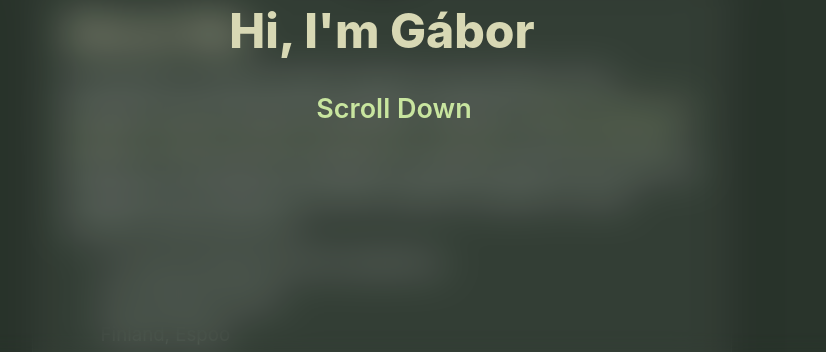
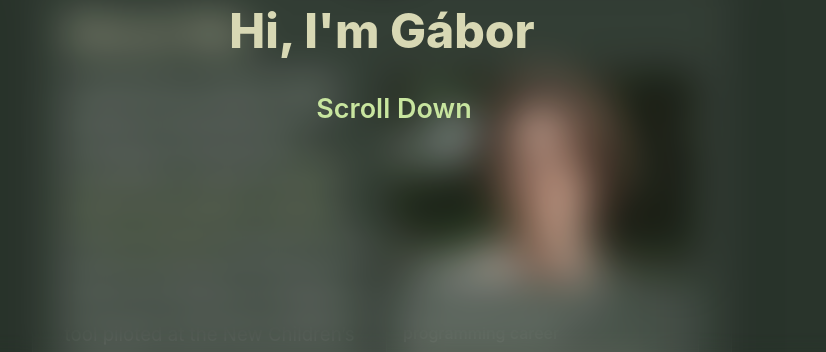
Before and after one commit to mobahug/gaborulenius, a React (Vite) app: page / in a window 1280 px wide. Shown: the part 425-777 px from the top of the page, without its empty margins (258-1084 px from the left). Built offline with nearby package versions, Linux system fonts and the light colour scheme; some icons are missing.

Commit message:
add details + more content to about section

```diff
--- a/src/components/LinkThumbnail.tsx
+++ b/src/components/LinkThumbnail.tsx
@@ -4,10 +4,13 @@ import {
   CardMedia,
   CardContent,
   Typography,
+  Stack,
 } from "@mui/material";
+import AccessTimeIcon from "@mui/icons-material/AccessTime";
 import { useAtomValue } from "jotai";
 import { localeAtom } from "../hooks/localeAtom";
 import { FormattedMessage } from "react-intl";
+import CalendarMonthIcon from "@mui/icons-material/CalendarMonth";
 
 type LinkThumbnailProps = {
   id: string;
@@ -15,6 +18,10 @@ type LinkThumbnailProps = {
   image: string;
   urlEN: string;
   urlFI: string;
+  readingMinutes?: number;
+  isArticle?: boolean;
+  date?: string;
+  height?: number;
 };
 
 const LinkThumbnail: React.FC<LinkThumbnailProps> = ({
@@ -23,9 +30,19 @@ const LinkThumbnail: React.FC<LinkThumbnailProps> = ({
   image,
   urlEN,
   urlFI,
+  readingMinutes,
+  isArticle = false,
+  date,
+  height = 140,
 }) => {
   const locale = useAtomValue(localeAtom);
   const displayUrl = locale === "fi" ? urlFI : urlEN;
+  const formattedDate = date
+    ? new Intl.DateTimeFormat(locale, {
+        year: "numeric",
+        month: "long",
+      }).format(new Date(`${date.split(".")[1]}-${date.split(".")[0]}-01`))
+    : null;
 
   return (
     <Card sx={{ p: 0, boxShadow: 0 }}>
@@ -35,19 +52,38 @@ const LinkThumbnail: React.FC<LinkThumbnailProps> = ({
         target="_blank"
         rel="noopener noreferrer"
       >
-        <CardMedia
-          height="140"
-          component="img"
-          image={image}
-          alt="Placeholder"
-        />
-        <CardContent>
-          <Typography gutterBottom variant="subtitle2">
+        <CardMedia component="img" height={height} image={image} alt="" />
+        <CardContent sx={{ pb: 2 }}>
+          <Typography variant="subtitle2" gutterBottom>
             <FormattedMessage id={id} />
           </Typography>
           <Typography variant="body2" sx={{ color: "text.secondary" }}>
             <FormattedMessage id={descriptionId} />
           </Typography>
+          {isArticle ? (
+            <Stack
+              direction="row"
+              justifyContent="flex-end"
+              pt={2}
+              spacing={1}
+              alignItems="center"
+            >
+              <Stack direction="row" spacing={1} alignItems="center">
+                <AccessTimeIcon sx={{ fontSize: 16 }} />
+                <Typography variant="caption" color="text.secondary">
+                  <FormattedMessage
+                    id="linkThumbnailReadingTime"
+                    values={{ minutes: readingMinutes }}
+                  />
+                </Typography>
+
+                <CalendarMonthIcon sx={{ fontSize: 16 }} />
+                <Typography variant="caption" color="text.secondary">
+                  {formattedDate}
+                </Typography>
+              </Stack>
+            </Stack>
+          ) : null}
         </CardContent>
       </CardActionArea>
     </Card>
--- a/src/components/sections/AboutSection.tsx
+++ b/src/components/sections/AboutSection.tsx
@@ -7,6 +7,8 @@ import {
   ListItemIcon,
   Box,
   useTheme,
+  Grid,
+  useMediaQuery,
 } from "@mui/material";
 import SchoolIcon from "@mui/icons-material/School";
 import WorkIcon from "@mui/icons-material/Work";
@@ -17,6 +19,7 @@ import { colors as lightColors } from "../../colors";
 import { colors as darkColors } from "../../colorsDark";
 
 import LocationOnIcon from "@mui/icons-material/LocationOn";
+import LinkThumbnail from "../LinkThumbnail";
 
 const META_ITEMS = [
   {
@@ -39,6 +42,8 @@ const AboutSection = ({
   innerRef: React.Ref<HTMLDivElement>;
 }) => {
   const theme = useTheme();
+  const isMobile = useMediaQuery(theme.breakpoints.down("sm"));
+
   return (
     <motion.div
       initial="hidden"
@@ -55,6 +60,8 @@ const AboutSection = ({
             <FormattedMessage id="aboutHeading" />
           </Typography>
         </motion.div>
+        <Grid container spacing={2}>
+          <Grid size={{ xs: 12, md: 6 }}>
             <motion.div custom={2} variants={fadeUp}>
               <Typography variant="body1" sx={{ lineHeight: 1.5 }}>
                 <FormattedMessage
@@ -78,16 +85,39 @@ const AboutSection = ({
                 />
               </Typography>
             </motion.div>
-        <motion.div custom={3} variants={fadeUp}>
+            <motion.div custom={4} variants={fadeUp}>
               <List>
                 {META_ITEMS.map(({ id, icon }) => (
                   <ListItem key={id} disablePadding>
                     <ListItemIcon sx={{ minWidth: 36 }}>{icon}</ListItemIcon>
-                <ListItemText primary={<FormattedMessage id={id} />} />
+                    <ListItemText
+                      primary={
+                        <Typography variant="body2">
+                          <FormattedMessage id={id} />
+                        </Typography>
+                      }
+                    />
                   </ListItem>
                 ))}
               </List>
             </motion.div>
+          </Grid>
+          <Grid size={{ xs: 12, md: 6 }}>
+            <motion.div custom={3} variants={fadeUp}>
+              <LinkThumbnail
+                id="linkThumbnailTitleGabor"
+                descriptionId="linkThumbnailDescriptionGabor"
+                image="/gaborulenius/profile2-small.webp"
+                urlEN="https://www.tietoevry.com/en/meet-our-people/2024/06/gabor-horvath-ulenius-far-from-the-a4-way-into-a-programming-career"
+                urlFI="https://www.tietoevry.com/fi/blogi/2024/06/gabor-horvath-ulenius-kauas-a4-urasta-ohjelmointiin/"
+                readingMinutes={3}
+                isArticle={true}
+                date="06.2024"
+                height={isMobile ? 140 : 210}
+              />
+            </motion.div>
+          </Grid>
+        </Grid>
       </Paper>
     </motion.div>
   );
--- a/src/contexts.tsx
+++ b/src/contexts.tsx
@@ -105,7 +105,7 @@ export const highlightedEvents: TimelineEvent[] = [
             />
           </ListItem>
         </List>
-        <Grid container spacing={2} sx={{ mt: 2 }}>
+        <Grid container spacing={5} sx={{ pt: 8 }}>
           <Grid size={{ xs: 12, sm: 6 }}>
             <LinkThumbnail
               id="linkThumbnailTitleTietoevryHus"
@@ -113,6 +113,9 @@ export const highlightedEvents: TimelineEvent[] = [
               image="https://www.tietoevry.com/siteassets/images--videos/04-industries/healthcare-and-welfare/main/19--web-2560x1440-2.jpg?quality=80&width=1920&format=webp"
               urlEN="https://www.tietoevry.com/en/newsroom/all-news-and-releases/articles/2021/an-agile-and-cost-effective-way-to-combine-patient-data-from-different-systems-it-already-exists-and-this-is-how-it-works/"
               urlFI="https://www.tietoevry.com/fi/asiakkaitamme/2019/HUS-kehittaa-kliinisen-datan-hyodyntamista-tietoallas-ratkaisulla/"
+              readingMinutes={7}
+              isArticle={true}
+              date="01.2021"
             />
           </Grid>
           <Grid size={{ xs: 12, sm: 6 }}>
@@ -122,6 +125,9 @@ export const highlightedEvents: TimelineEvent[] = [
               image="https://www.tietoevry.com/siteassets/images--videos/05-businesses/tietoevry-care/success-stories/hus-children-and-adolescents-hospital/lanu_11.jpg?quality=80&width=1920&format=webp"
               urlEN="https://www.tietoevry.com/en/success-stories/2024/generative-ai-pilot-assists-clinicians-at-new-childrens-hospital/"
               urlFI="https://www.tietoevry.com/fi/asiakkaitamme/2024/generatiivinen-tekoaly-auttaa-kliinikoita-paatoksenteossa-uudessa-lastensairaalassa/"
+              readingMinutes={4}
+              isArticle={true}
+              date="03.2024"
             />
           </Grid>
         </Grid>
@@ -144,7 +150,7 @@ export const highlightedEvents: TimelineEvent[] = [
         >
           <FormattedMessage id="eventAnyhauP1" />
         </Typography>
-        <Grid container spacing={2} sx={{ mt: 2 }}>
+        <Grid container spacing={5} sx={{ pt: 8 }}>
           <Grid size={{ xs: 12, sm: 6 }}>
             <LinkThumbnail
               id="linkThumbnailTitleAnyhau"
@@ -174,7 +180,7 @@ export const highlightedEvents: TimelineEvent[] = [
         >
           <FormattedMessage id="eventHiveP1" />
         </Typography>
-        <Grid container spacing={2} sx={{ mt: 2 }}>
+        <Grid container spacing={5} sx={{ pt: 8 }}>
           <Grid size={{ xs: 12, sm: 6 }}>
             <LinkThumbnail
               id="linkThumbnailTitleHive"
@@ -293,7 +299,7 @@ export const allEvents: TimelineEvent[] = [
             />
           </ListItem>
         </List>
-        <Grid container spacing={2} sx={{ mt: 2 }}>
+        <Grid container spacing={5} sx={{ pt: 8 }}>
           <Grid size={{ xs: 12, sm: 6 }}>
             <LinkThumbnail
               id="linkThumbnailTitleTietoevryHus"
@@ -301,6 +307,9 @@ export const allEvents: TimelineEvent[] = [
               image="https://www.tietoevry.com/siteassets/images--videos/04-industries/healthcare-and-welfare/main/19--web-2560x1440-2.jpg?quality=80&width=1920&format=webp"
               urlEN="https://www.tietoevry.com/en/newsroom/all-news-and-releases/articles/2021/an-agile-and-cost-effective-way-to-combine-patient-data-from-different-systems-it-already-exists-and-this-is-how-it-works/"
               urlFI="https://www.tietoevry.com/fi/asiakkaitamme/2019/HUS-kehittaa-kliinisen-datan-hyodyntamista-tietoallas-ratkaisulla/"
+              readingMinutes={7}
+              isArticle={true}
+              date="01.2021"
             />
           </Grid>
           <Grid size={{ xs: 12, sm: 6 }}>
@@ -310,6 +319,9 @@ export const allEvents: TimelineEvent[] = [
               image="https://www.tietoevry.com/siteassets/images--videos/05-businesses/tietoevry-care/success-stories/hus-children-and-adolescents-hospital/lanu_11.jpg?quality=80&width=1920&format=webp"
               urlEN="https://www.tietoevry.com/en/success-stories/2024/generative-ai-pilot-assists-clinicians-at-new-childrens-hospital/"
               urlFI="https://www.tietoevry.com/fi/asiakkaitamme/2024/generatiivinen-tekoaly-auttaa-kliinikoita-paatoksenteossa-uudessa-lastensairaalassa/"
+              readingMinutes={4}
+              isArticle={true}
+              date="03.2024"
             />
           </Grid>
         </Grid>
@@ -332,7 +344,7 @@ export const allEvents: TimelineEvent[] = [
         >
           <FormattedMessage id="eventAnyhauP1" />
         </Typography>
-        <Grid container spacing={2} sx={{ mt: 2 }}>
+        <Grid container spacing={5} sx={{ pt: 8 }}>
           <Grid size={{ xs: 12, sm: 6 }}>
             <LinkThumbnail
               id="linkThumbnailTitleAnyhau"
@@ -362,7 +374,7 @@ export const allEvents: TimelineEvent[] = [
         >
           <FormattedMessage id="eventHiveP1" />
         </Typography>
-        <Grid container spacing={2} sx={{ mt: 2 }}>
+        <Grid container spacing={5} sx={{ pt: 8 }}>
           <Grid size={{ xs: 12, sm: 6 }}>
             <LinkThumbnail
               id="linkThumbnailTitleHive"
--- a/src/i18n/en.ts
+++ b/src/i18n/en.ts
@@ -188,5 +188,9 @@ export default {
   linkThumbnailDescriptionAnyhau: "Find the best services for your pet",
   linkThumbnailTitleHive: "Hive Helsinki",
   linkThumbnailDescriptionHive:
-    "Hive Helsinki is a new kind of coding school that preps you to launch your future-proof career through collaborative, project-based learning. No previous coding experience is required. Tuition is free!",
+    "Hive Helsinki is a new kind of coding school that preps you to launch your future-proof career through collaborative, project-based learning.",
+  linkThumbnailTitleGabor: "Far from the A4 way into a programming career",
+  linkThumbnailDescriptionGabor:
+    "Gàbor is living proof that there is more than one way into programming. His curiosity and ambition to learn has taken him on an interesting career path.",
+  linkThumbnailReadingTime: "{minutes} min read",
 } as const;
--- a/src/i18n/fi.ts
+++ b/src/i18n/fi.ts
@@ -189,5 +189,9 @@ export default {
   linkThumbnailDescriptionAnyhau: "Löydä parhaat palvelut lemmikillesi",
   linkThumbnailTitleHive: "Hive Helsinki",
   linkThumbnailDescriptionHive:
-    "Hive Helsinki on uudenlainen koodauskoulu, joka valmistaa sinua tulevaisuudenkestävään uraan yhteistyöhön perustuvan, projektipohjaisen oppimisen avulla. Aiempaa koodauskokemusta ei vaadita. Lukukausimaksu on ilmainen!",
+    "Hive Helsinki on uudenlainen koodauskoulu, joka valmistaa sinua tulevaisuudenkestävään uraan yhteistyöhön perustuvan, projektipohjaisen oppimisen avulla.",
+  linkThumbnailTitleGabor: "Kauas A4-urasta ohjelmointiin",
+  linkThumbnailDescriptionGabor:
+    "Gàbor on elävä todiste siitä, että ohjelmointiin on monta tietä. Hänen uteliaisuutensa ja oppimisen halunsa ovat johdattaneet hänet mielenkiintoiselle urapolulle.",
+  linkThumbnailReadingTime: "lukuaika {minutes} min ",
 } as const;
```
Also changed, not shown: public/profile2-small.webp (added). Lines whose indentation alone changed are shown as unchanged.
